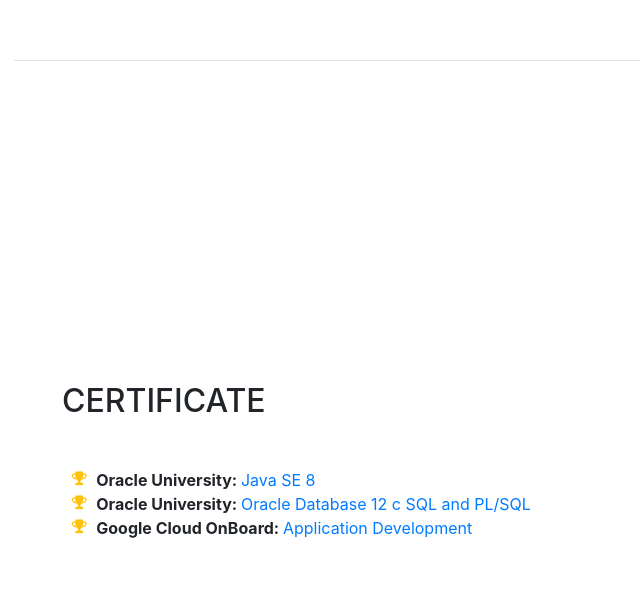
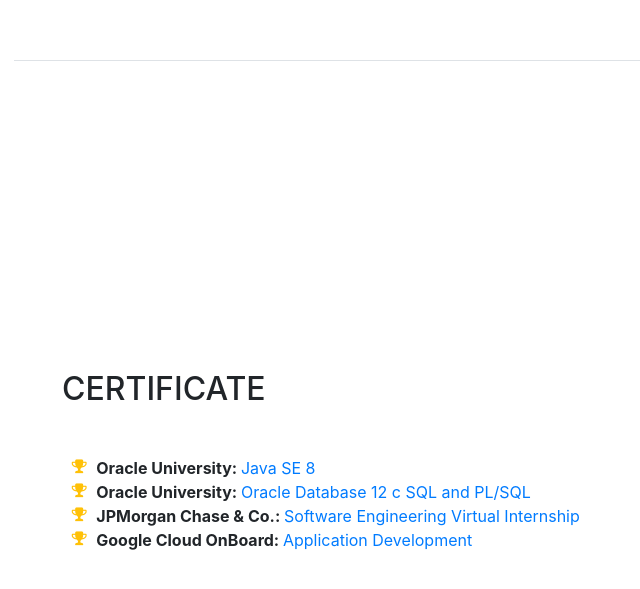
Before and after one commit to khagapati-bagh/khagapati, a website with bundled scripts: page index.html in a window 1280 px wide. Shown: the part 5164-5753 px from the top of the page, without its empty margins (258-898 px from the left). Built offline with nearby package versions, Linux system fonts and the light colour scheme; a web font is replaced by a local one.

Commit message:
Added JP Morgan Virtual Internship Certificate

```diff
--- a/index.html
+++ b/index.html
@@ -337,6 +337,11 @@
               <b>Oracle University: </b><a href="https://drive.google.com/file/d/1xgh0dsZWp-82ahhfZozX6_HPxLvAHr9n/view?usp=sharing" target="_blank">Oracle Database 12 c SQL and PL/SQL</a>
             </li>
 
+            <li>
+              <i class="fa-li fa fa-trophy text-warning"></i>
+              <b>JPMorgan Chase & Co.: </b><a href="https://drive.google.com/open?id=1fblGYuiXk6vJ0ZTcPiIjXtlkm-t0IH-B" target="_blank">Software Engineering Virtual Internship</a>
+            </li>
+
              <li>
               <i class="fa-li fa fa-trophy text-warning"></i>
               <b>Google Cloud OnBoard: </b><a href="https://drive.google.com/file/d/1Oi-xrVst6kRimAUDH0xCoPmm42V3-3yd/view?usp=sharing" target="_blank">Application Development</a>
```
